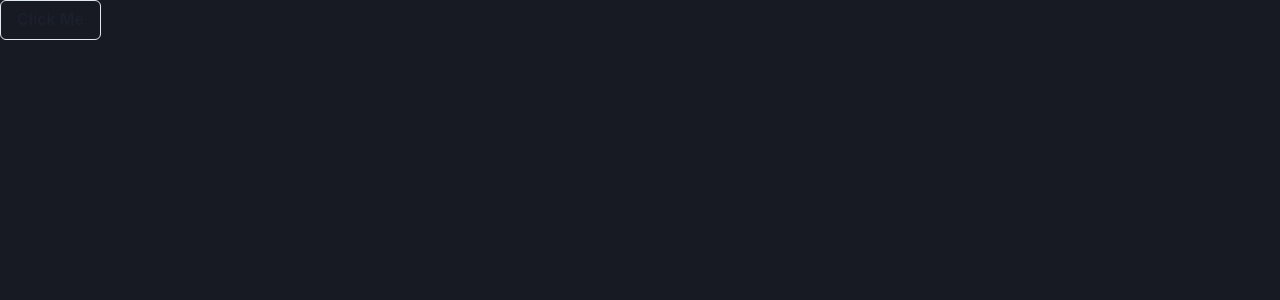
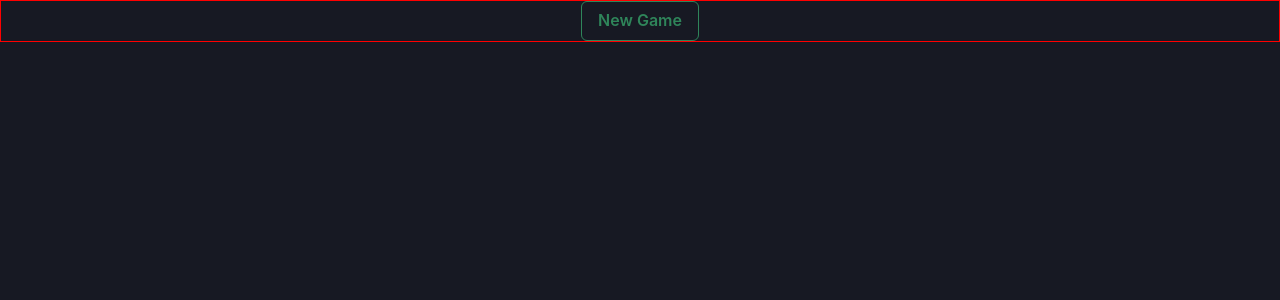
Before and after one commit to Maii0407/memory-card-react, a React (Create React App) app: page / in a window 1280 px wide. Shown: the top 300 px of the page. Built offline with nearby package versions, Linux system fonts and the light colour scheme.

Commit message:
implmented the routing system, array shuffling, setting up toast

```diff
--- a/package.json
+++ b/package.json
@@ -6,6 +6,7 @@
     "@chakra-ui/react": "^2.4.9",
     "@emotion/react": "^11.10.5",
     "@emotion/styled": "^11.10.5",
+    "@fontsource/press-start-2p": "^4.5.11",
     "@testing-library/jest-dom": "^5.16.5",
     "@testing-library/react": "^13.4.0",
     "@testing-library/user-event": "^13.5.0",
@@ -13,6 +14,7 @@
     "framer-motion": "^8.5.5",
     "react": "^18.2.0",
     "react-dom": "^18.2.0",
+    "react-router-dom": "^6.8.0",
     "react-scripts": "5.0.1",
     "web-vitals": "^2.1.4"
   },
--- a/src/App.js
+++ b/src/App.js
@@ -1,35 +1,40 @@
-import axios from 'axios';
+import { useState, createContext } from 'react';
+import { Routes, Route } from 'react-router-dom';
+
+import { StartPage } from './pages/Start';
+import { PlayPage } from './pages/Play';
 
 import {
-  Button,
   Flex
 } from '@chakra-ui/react';
 
+export const GlobalContext = createContext( null );
+
 export const App = () => {
-  const handleClick = async () => {
-    try {
-      const response = await axios({
-        method: 'get',
-        url: 'https://digimon-api.vercel.app/api/digimon'
-      });
+  const [ allDigimon, setAllDigimon ] = useState([]);
+  const [ currentArray, setCurrentArray ] = useState([]);
+  const [ clickedArray, setClickedArray ] = useState([]);
 
-      console.table( response.data );
+  return (
+    <Flex
+      direction='column'
+    >
 
-      return response.data;
-    }
-    catch( error ) {
-      console.log({ error })
-    }
-  }
-  return (
-    <Flex>
-      <Button
-        onClick={ () => handleClick() }
-        variant='outline'
-        colorScheme='gray'
+      <GlobalContext.Provider
+        value={{
+          allDigimon, setAllDigimon,
+          currentArray, setCurrentArray,
+          clickedArray, setClickedArray
+        }}
       >
-        Click Me
-      </Button>
+        <Routes>
+
+          <Route path='/' element={ <StartPage /> } />
+          <Route path='/play' element={ <PlayPage /> } />
+
+        </Routes>
+      </GlobalContext.Provider>
+
     </Flex>
   )
 };
--- /dev/null
+++ b/src/components/PlayCards.js
@@ -0,0 +1,27 @@
+import {
+  Flex,
+  Image,
+  useToast
+} from "@chakra-ui/react";
+
+export const PlayCards = ({ data }) => {
+  const toast = useToast();
+
+  const handleClick = () => {
+    toast({
+      title: data.name,
+      status: 'success',
+      duration: 3000,
+      position: 'top',
+      isClosable: true
+    })
+  }
+
+  return (
+    <Image
+      onClick={ () => handleClick() }
+      src={ data.img }
+      alt={ data.name }
+    />
+  );
+}
--- a/src/index.js
+++ b/src/index.js
@@ -1,5 +1,8 @@
+import '@fontsource/press-start-2p';
+
 import React from 'react';
 import ReactDOM from 'react-dom/client';
+import { BrowserRouter } from 'react-router-dom';
 import { ChakraProvider, extendTheme } from '@chakra-ui/react';
 
 import { App } from './App';
@@ -9,7 +12,8 @@ const theme = extendTheme({
     global: {
       body: {
         backgroundColor: 'gray.900',
-        color: 'white'
+        color: 'white',
+        // fontFamily: `'Press Start 2P', cursive`
       }
     }
   }
@@ -19,7 +23,9 @@ const root = ReactDOM.createRoot(document.getElementById('root'));
 root.render(
   <React.StrictMode>
     <ChakraProvider theme={ theme } >
-      <App />
+      <BrowserRouter>
+        <App />
+      </BrowserRouter>
     </ChakraProvider>
   </React.StrictMode>
 );
--- /dev/null
+++ b/src/pages/Play.js
@@ -0,0 +1,30 @@
+import { useContext } from "react";
+
+import { GlobalContext } from "../App";
+import { PlayCards } from "../components/PlayCards";
+
+import {
+  Flex, Grid
+} from "@chakra-ui/react"
+
+export const PlayPage = () => {
+  const { currentArray } = useContext( GlobalContext );
+
+  return (
+    <Flex
+      direction='column'
+      padding='10px'
+    >
+      <Grid
+        gridTemplateColumns='repeat( 2, 1fr )'
+        gridGap='10px'
+      >
+        {
+          currentArray.map(( digimonData ) => {
+            return <PlayCards key={ digimonData.name } data={ digimonData } />
+          })
+        }
+      </Grid>
+    </Flex>
+  )
+}
--- /dev/null
+++ b/src/pages/Start.js
@@ -0,0 +1,66 @@
+import { useContext } from 'react';
+import { useNavigate } from 'react-router-dom';
+import axios from 'axios';
+
+import { GlobalContext } from '../App';
+
+import {
+  Flex,
+  Button
+} from "@chakra-ui/react";
+
+export const StartPage = () => {
+  const { setAllDigimon, setCurrentArray } = useContext( GlobalContext );
+
+  const navigate = useNavigate();
+
+  const handleClick = async () => {
+    try {
+      const response = await axios({
+        method: 'get',
+        url: 'https://digimon-api.vercel.app/api/digimon'
+      });
+
+      const digimonList = response.data;
+
+      //Fisher Yates algorithm for shuffling the digimon list array
+      for (let i = digimonList.length - 1; i > 0; i--) {
+        const j = Math.floor(Math.random() * (i + 1));
+        const temp = digimonList[i];
+        digimonList[i] = digimonList[j];
+        digimonList[j] = temp;
+      }
+
+      //this is for setting up level 1 of the game
+      const level1Array = digimonList.slice( 0, 10 );
+
+      setAllDigimon( digimonList );
+      setCurrentArray( level1Array );
+    }
+    catch( error ) {
+      console.log({ error })
+    }
+    finally {
+      navigate( '/play' );
+    }
+  }
+
+  return (
+    <Flex
+      direction='column'
+      justifyContent='center'
+      alignItems='center'
+      border='1px solid red'
+    >
+
+      <Button
+        onClick={ () => handleClick() }
+        variant='outline'
+        colorScheme='green'
+      >
+        New Game
+      </Button>
+
+    </Flex>
+  );
+};
```
Also changed, not shown: 1 other file (tests, documents, lock files or other folders).
